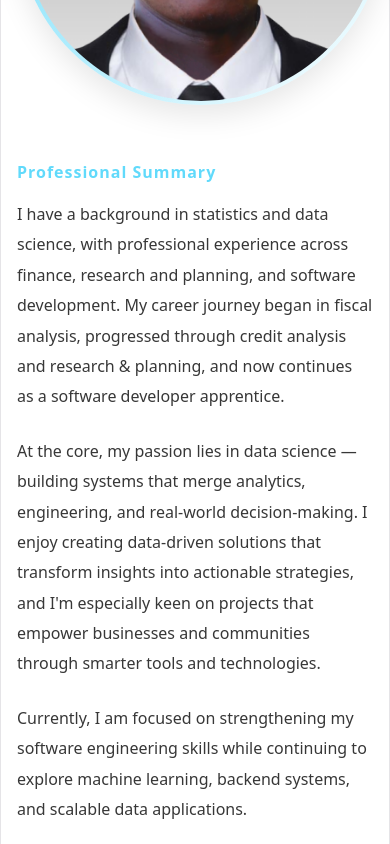
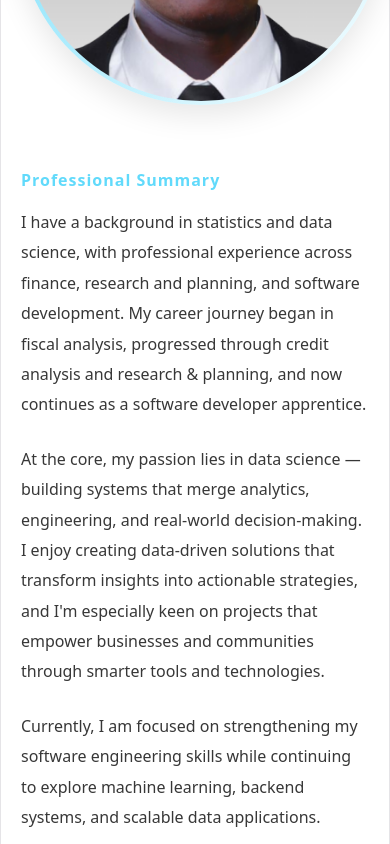
Before and after one commit to Michael-Nyawade/Michael-Nyawade.github.io, a React (Vite) app: page / in a window 390 px wide. Shown: the part 980-1824 px from the top of the page. Built offline with nearby package versions, Linux system fonts and the light colour scheme.

Commit message:
Improved content density and heading hierarchy for app-like feel

```diff
--- a/src/styles/layout.css
+++ b/src/styles/layout.css
@@ -14,15 +14,26 @@
 /* Tighter spacing on mobile */
 @media (max-width: 768px) {
   .section {
-    padding: 2.5rem 1rem;
+    padding: 3rem 1rem;
   }
 
-  .section-heading {
-    margin-bottom: 1.25rem;
+  /* Contained content */
+  .section-inner {
+    padding: 0 0.25rem;
   }
 
+  /* Heading rhythm */
+  .section-heading {
+    margin-bottom: 1rem;
+  }
+
+  .section-heading h2 {
+    font-size: 1.5rem;
+  }
+
+  /* Text density */
   .section-subtitle {
-    font-size: 0.95rem;
-    line-height: 1.5;
+    font-size: 0.9rem;
+    line-height: 1.4;
   }
 }
```
